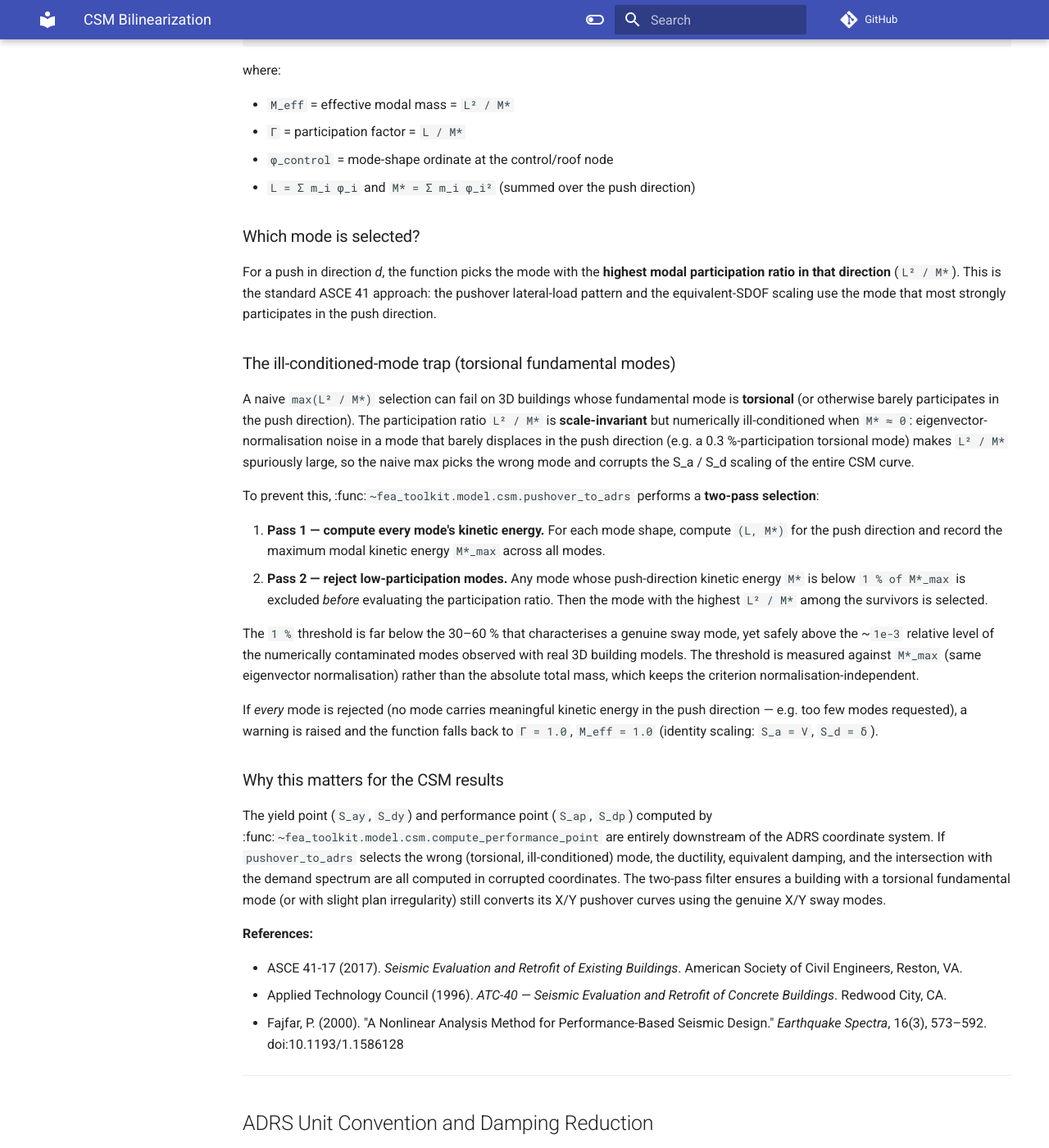
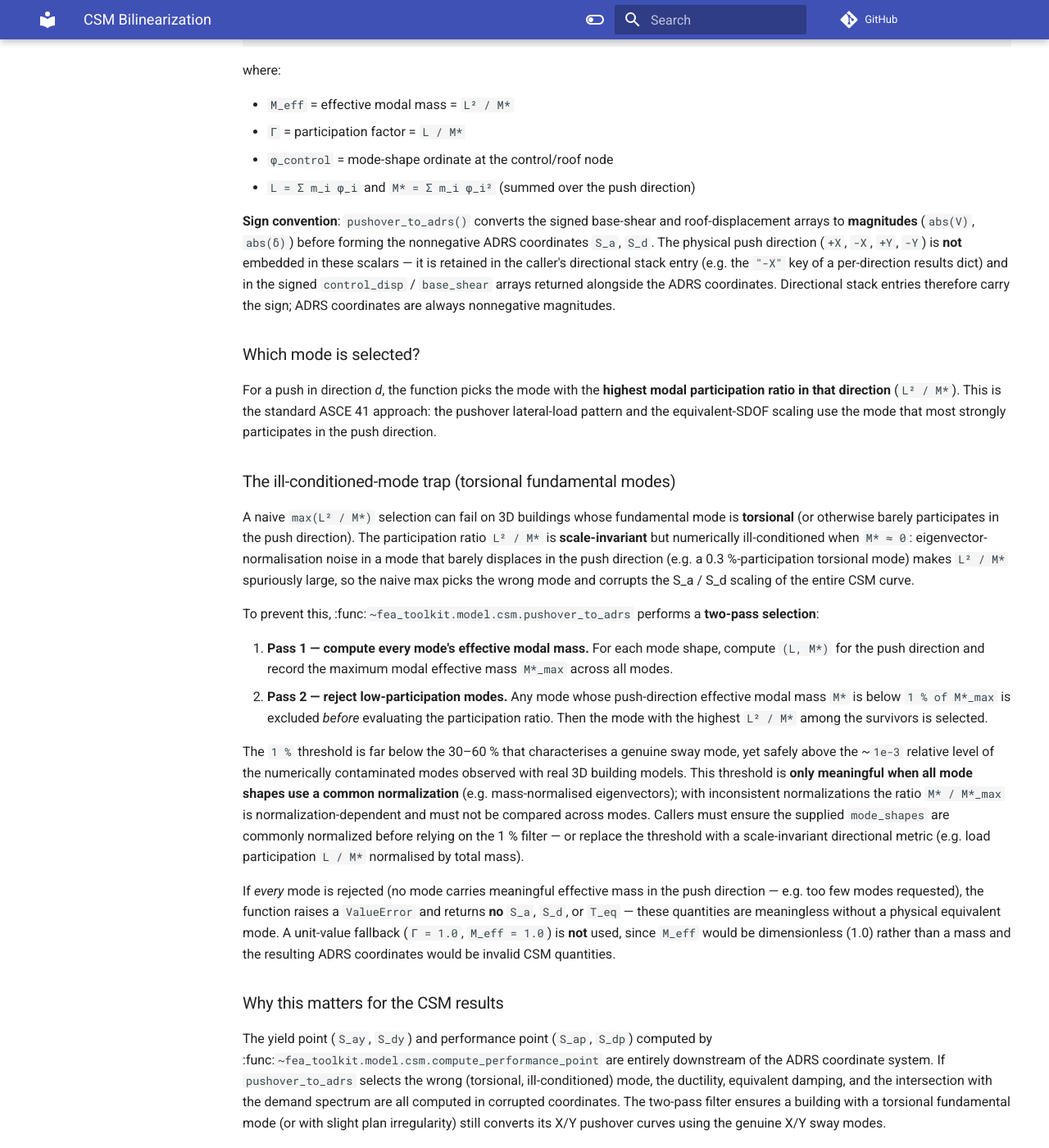
Before and after one commit to boustrephon/fea_toolkit, an MkDocs documentation site: the page built from docs/csm_bilinearization.md, in a window 1280 px wide and 1400 px high, scrolled down 4942 px. Shown: the whole window at 82% size. Built offline with MkDocs 1.6.1 and Material for MkDocs 9.7.7, drawn with Linux system fonts in a browser that asks for light colours; comment, search, counter and statistics services are not loaded.

Commit message:
fix(csm): use effective modal mass terminology, reject all-rejected modes with ValueError

````diff
--- a/docs/csm_bilinearization.md
+++ b/docs/csm_bilinearization.md
@@ -218,8 +218,8 @@ pushover curve (base shear V vs roof displacement δ) into spectral
 coordinates using a **single equivalent-SDOF mode**:
 
 ```text
-S_a = V / M_eff          # m/s²
-S_d = δ / (Γ · φ_control)
+S_a = |V| / M_eff        # m/s²
+S_d = |δ| / (Γ · φ_control)
 ```
 
 where:
@@ -228,6 +228,16 @@ where:
 - `Γ` = participation factor = `L / M*`
 - `φ_control` = mode-shape ordinate at the control/roof node
 - `L = Σ m_i φ_i` and `M* = Σ m_i φ_i²` (summed over the push direction)
+
+**Sign convention**: `pushover_to_adrs()` converts the signed base-shear
+and roof-displacement arrays to **magnitudes** (`abs(V)`, `abs(δ)`) before
+forming the nonnegative ADRS coordinates `S_a`, `S_d`.  The physical
+push direction (`+X`, `-X`, `+Y`, `-Y`) is **not** embedded in these
+scalars — it is retained in the caller's directional stack entry (e.g.
+the ``"-X"`` key of a per-direction results dict) and in the signed
+``control_disp`` / ``base_shear`` arrays returned alongside the ADRS
+coordinates.  Directional stack entries therefore carry the sign;
+ADRS coordinates are always nonnegative magnitudes.
 
 ### Which mode is selected?
 
@@ -251,11 +261,11 @@ corrupts the S_a / S_d scaling of the entire CSM curve.
 To prevent this, :func:`~fea_toolkit.model.csm.pushover_to_adrs`
 performs a **two-pass selection**:
 
-1. **Pass 1 — compute every mode's kinetic energy.**  For each mode
-   shape, compute `(L, M*)` for the push direction and record the
-   maximum modal kinetic energy `M*_max` across all modes.
+1. **Pass 1 — compute every mode's effective modal mass.**  For each
+   mode shape, compute `(L, M*)` for the push direction and record the
+   maximum modal effective mass `M*_max` across all modes.
 2. **Pass 2 — reject low-participation modes.**  Any mode whose
-   push-direction kinetic energy `M*` is below
+   push-direction effective modal mass `M*` is below
    `1 % of M*_max` is excluded *before* evaluating the participation
    ratio.  Then the mode with the highest `L² / M*` among the
    survivors is selected.
@@ -263,14 +273,21 @@ performs a **two-pass selection**:
 The `1 %` threshold is far below the 30–60 % that characterises a
 genuine sway mode, yet safely above the ~`1e-3` relative level of the
 numerically contaminated modes observed with real 3D building models.
-The threshold is measured against `M*_max` (same eigenvector
-normalisation) rather than the absolute total mass, which keeps the
-criterion normalisation-independent.
+This threshold is **only meaningful when all mode shapes use a common
+normalization** (e.g. mass-normalised eigenvectors); with inconsistent
+normalizations the ratio `M* / M*_max` is normalization-dependent and
+must not be compared across modes.  Callers must ensure the supplied
+`mode_shapes` are commonly normalized before relying on the 1 %
+filter — or replace the threshold with a scale-invariant directional
+metric (e.g. load participation `L / M*` normalised by total mass).
 
-If *every* mode is rejected (no mode carries meaningful kinetic energy
-in the push direction — e.g. too few modes requested), a warning is
-raised and the function falls back to `Γ = 1.0`, `M_eff = 1.0`
-(identity scaling: `S_a = V`, `S_d = δ`).
+If *every* mode is rejected (no mode carries meaningful effective mass
+in the push direction — e.g. too few modes requested), the function
+raises a `ValueError` and returns **no** `S_a`, `S_d`, or `T_eq` —
+these quantities are meaningless without a physical equivalent mode.
+A unit-value fallback (`Γ = 1.0`, `M_eff = 1.0`) is **not** used, since
+`M_eff` would be dimensionless (1.0) rather than a mass and the
+resulting ADRS coordinates would be invalid CSM quantities.
 
 ### Why this matters for the CSM results
 
````
Also changed, not shown: 2 other files.
